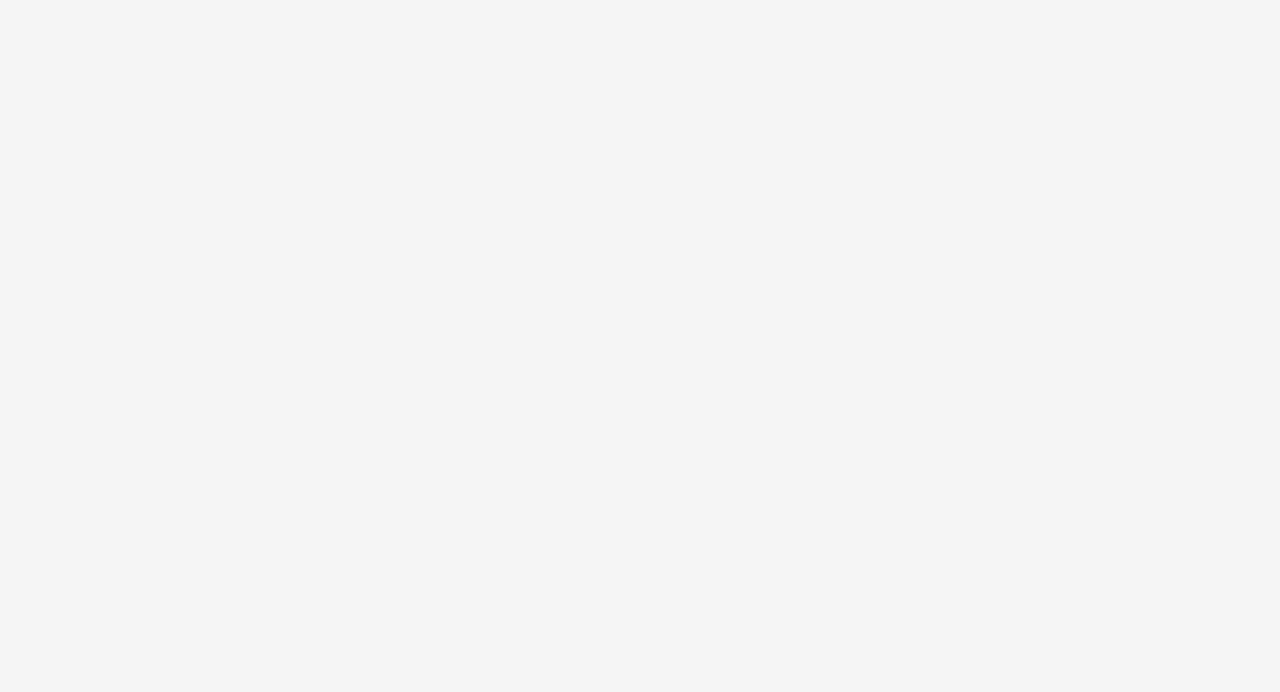
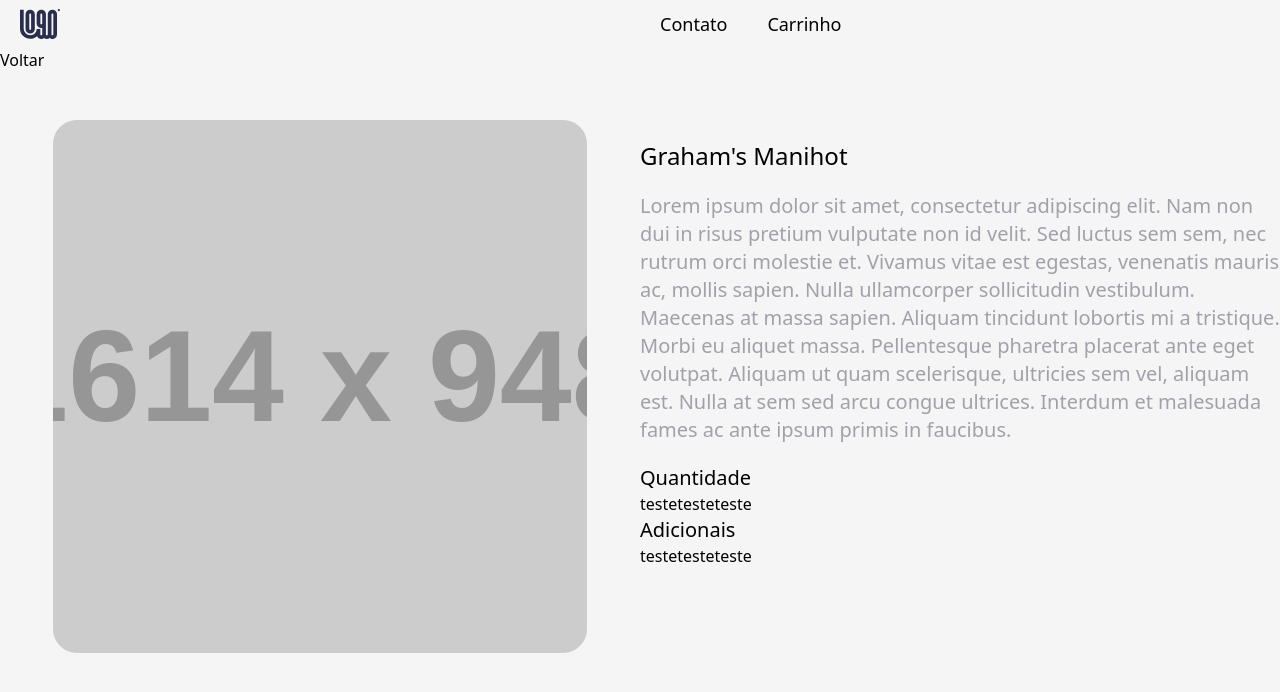
Before and after one commit to ferrimoskit/pic-jgferri-store-front, a React (Create React App) app: page /product/1 in a window 1280 px wide. Before the commit this address had no page. Shown: the top 692 px of the page. Built offline with nearby package versions, Linux system fonts and the light colour scheme.

Commit message:
feat:added cart

```diff
--- a/src/Routes.js
+++ b/src/Routes.js
@@ -2,12 +2,16 @@ import React from "react";
 import { Route, BrowserRouter, Routes as ReactRoutes } from "react-router-dom";
 import Home from "./components/views/home";
 import ProductDetails from "./components/product/ProductDetails";
+import Cart from "./components/cart/Cart";
+import Navbar from "./components/navbar/navbar";
 const Routes = () => {
   return (
     <BrowserRouter>
+      <Navbar />
       <ReactRoutes>
         <Route element={<Home />} path="/" />
-        <Route element={<ProductDetails />} path="/product/id"/>
+        <Route element={<ProductDetails />} path="/product/:id"/>
+        <Route element={<Cart />} path="/carrinho"/>
       </ReactRoutes>
     </BrowserRouter>
   );
--- /dev/null
+++ b/src/components/cart/Cart.js
@@ -0,0 +1,20 @@
+import React from "react";
+import { useCart } from "./CartProvider";
+
+const Cart = () => {
+  const { cart, dispatch } = useCart();
+
+  const handleQuantityChange = (id, quantity) => {
+    if (quantity > 0) {
+      dispatch({ type: "UPDATE_QUANTITY", payload: { id, quantity } });
+    } else {
+      dispatch({ type: "REMOVE_FROM_CART", payload: id });
+    }
+  };
+
+  return (
+    <div>Carrinho</div>
+  );
+};
+
+export default Cart;
```
